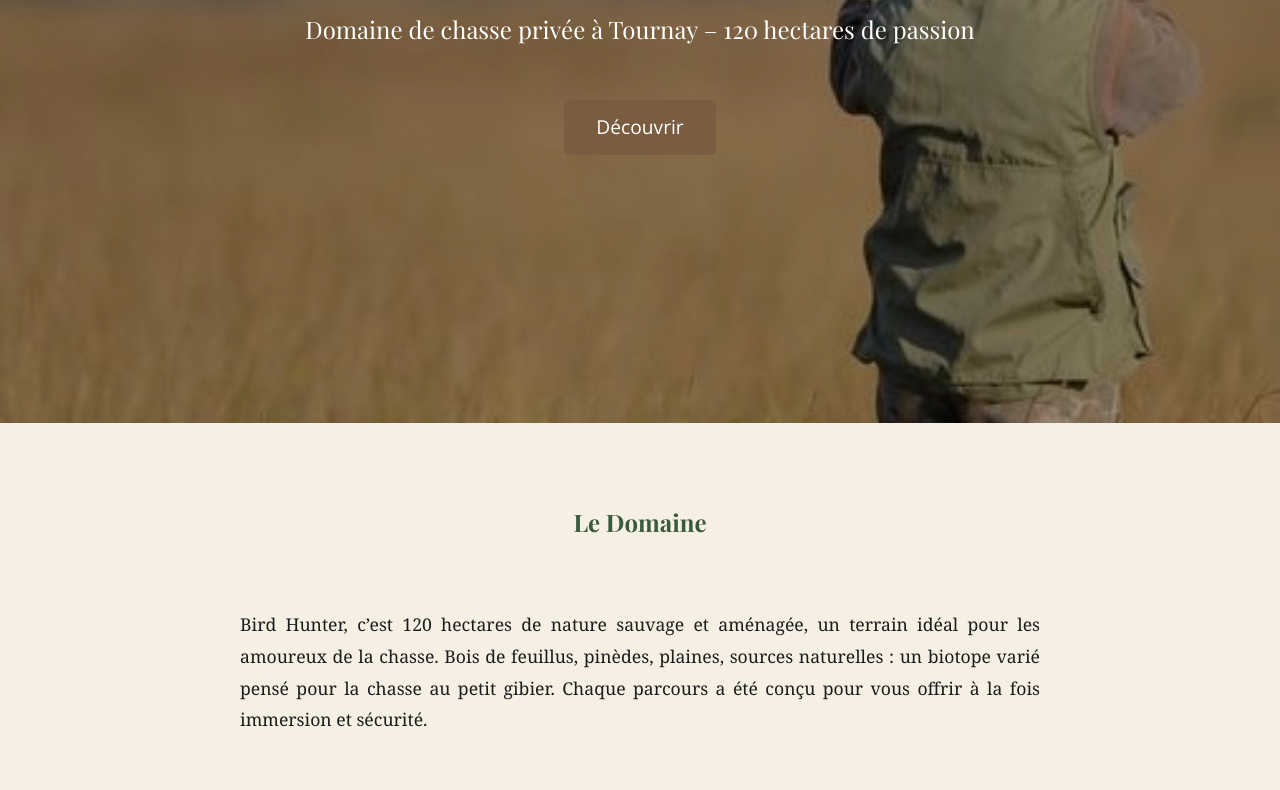
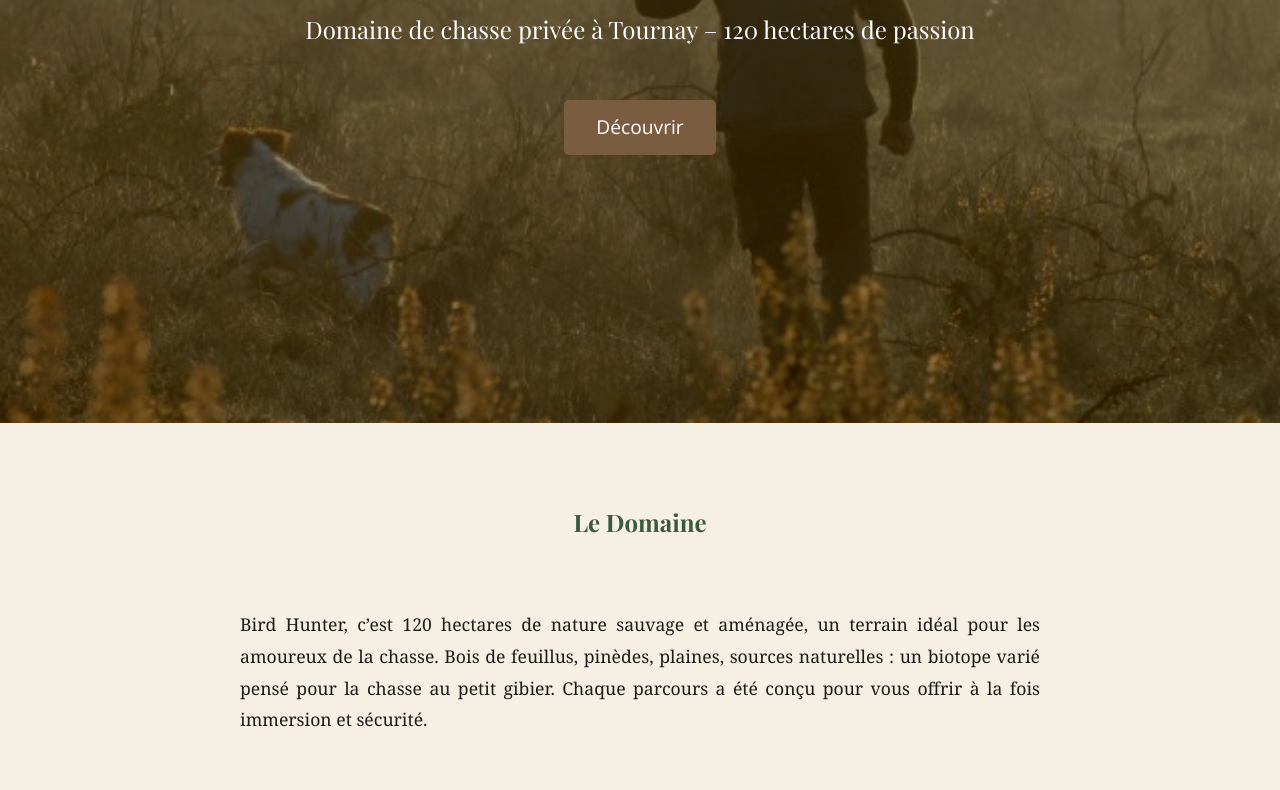
Before and after one commit to Jeremy-caza/birdhunter, a plain HTML site: page index.html in a window 1280 px wide. Shown: the part 457-1247 px from the top of the page. Drawn offline with nearby package versions, Linux system fonts and the light colour scheme.

Commit message:
Update style.css

```diff
--- a/style.css
+++ b/style.css
@@ -76,7 +76,7 @@ nav {
 /* Hero */
 .hero {
     height: 100vh;
-    background: url('imagesbirdhunter/bird9.jpg') center/cover no-repeat;
+    background: url('imagesbirdhunter/bird15.jpg') center/cover no-repeat;
     position: relative;
     display: flex;
     align-items: center;
```
